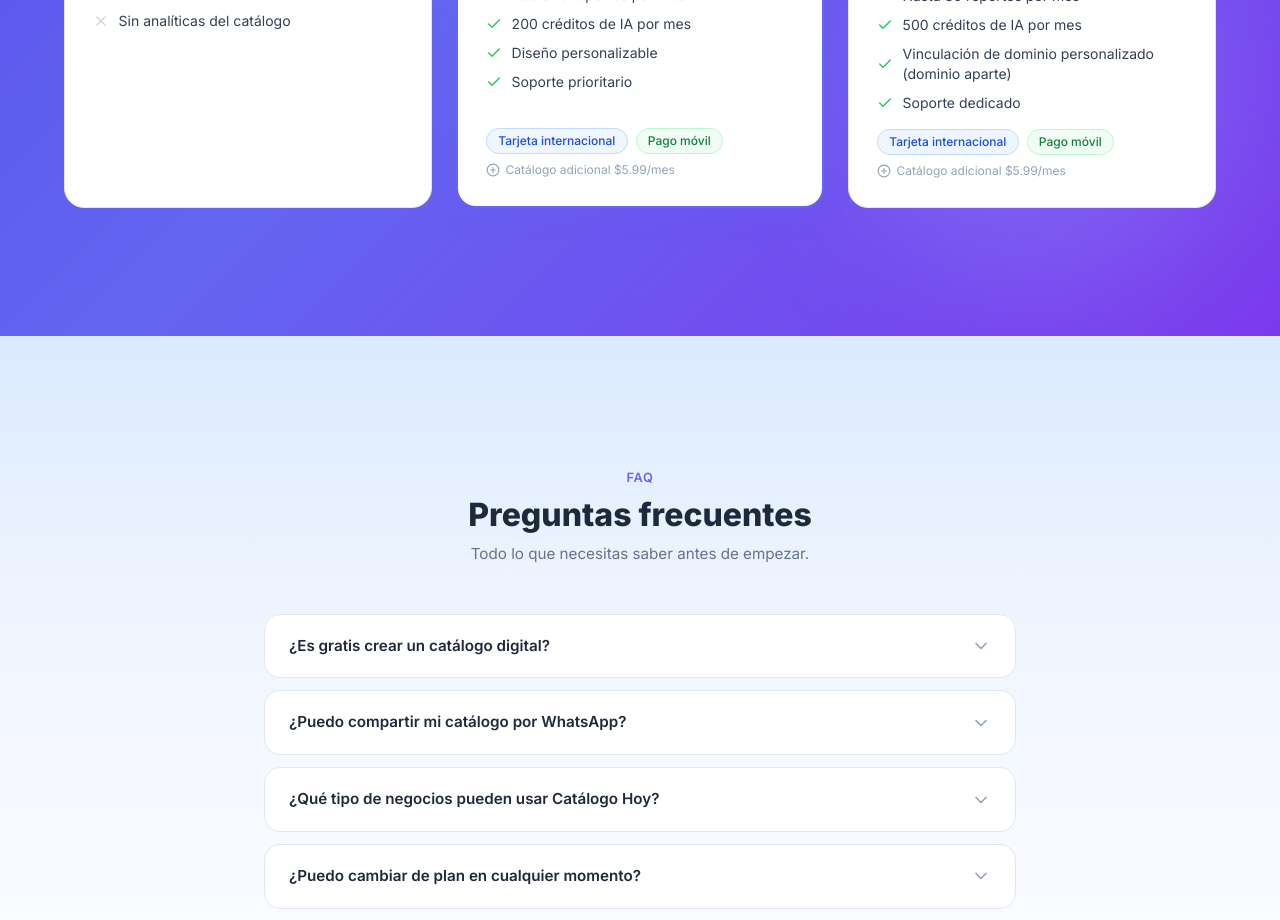
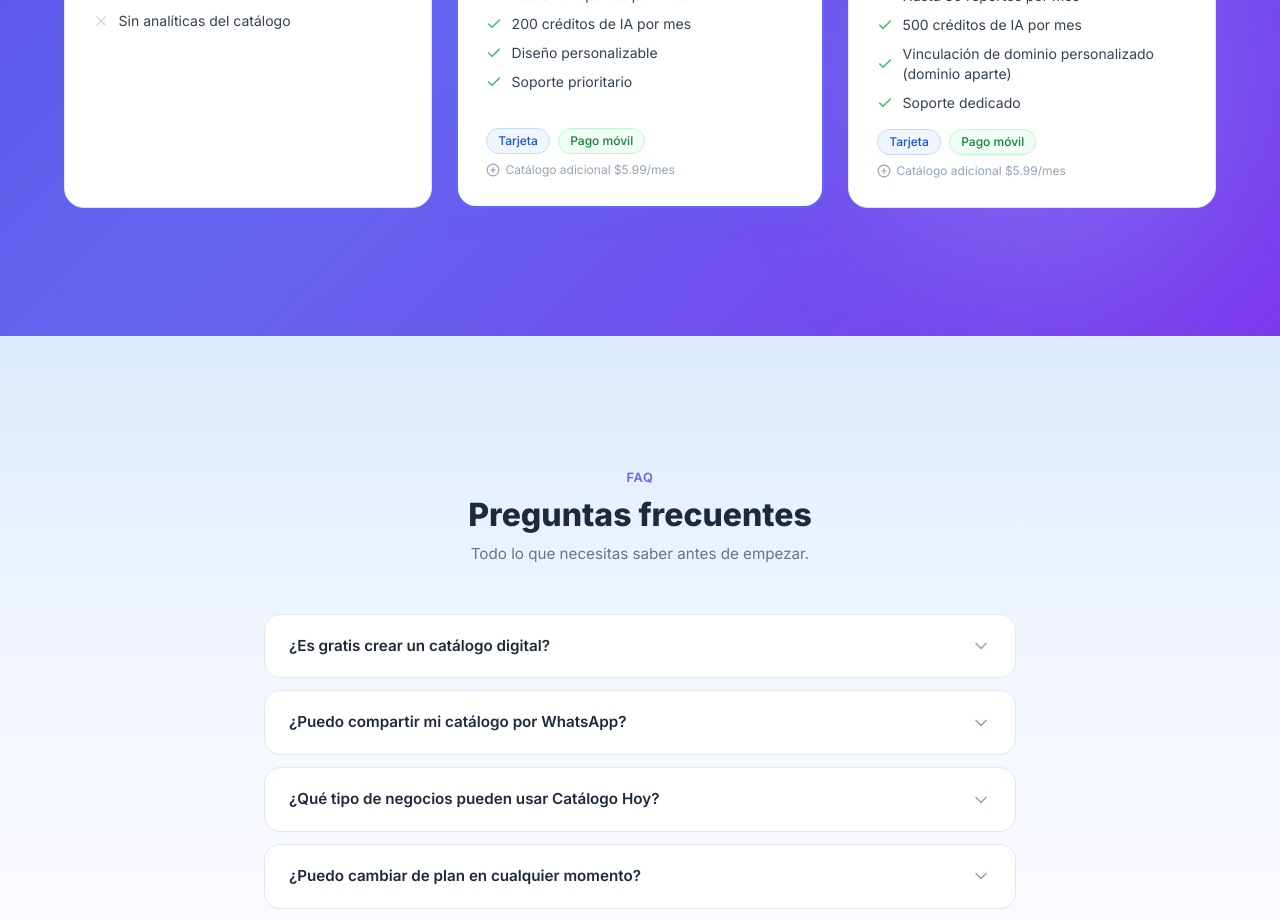
Before and after one commit to NicolasAvailable/catalogohoy_frontend, a React (Vite) app in the folder apps/landing/: page / in a window 1280 px wide. Shown: the part 5040-5960 px from the top of the page. Built offline with nearby package versions, Linux system fonts and the light colour scheme; no server answers; the HTML template or start-up script is replaced by a standard one.

Commit message:
style(landing): "Tarjeta internacional" → "Tarjeta" en Pricing (evita confusión)
Co-Authored-By: Claude Opus 4.8 <noreply@anthropic.com>

```diff
--- a/apps/landing/src/components/landing/Pricing.tsx
+++ b/apps/landing/src/components/landing/Pricing.tsx
@@ -352,7 +352,7 @@ const Pricing = () => {
                   <div className="flex flex-col gap-2">
                     <div className="flex items-center gap-2 flex-wrap">
                       <span className="inline-flex items-center px-[0.7rem] py-1 rounded-full text-xs font-medium border bg-[#eff6ff] text-[#1d4ed8] border-[#bfdbfe]">
-                        Tarjeta internacional
+                        Tarjeta
                       </span>
                       <span className="inline-flex items-center px-[0.7rem] py-1 rounded-full text-xs font-medium border bg-[#f0fdf4] text-[#15803d] border-[#bbf7d0]">
                         Pago móvil
```
